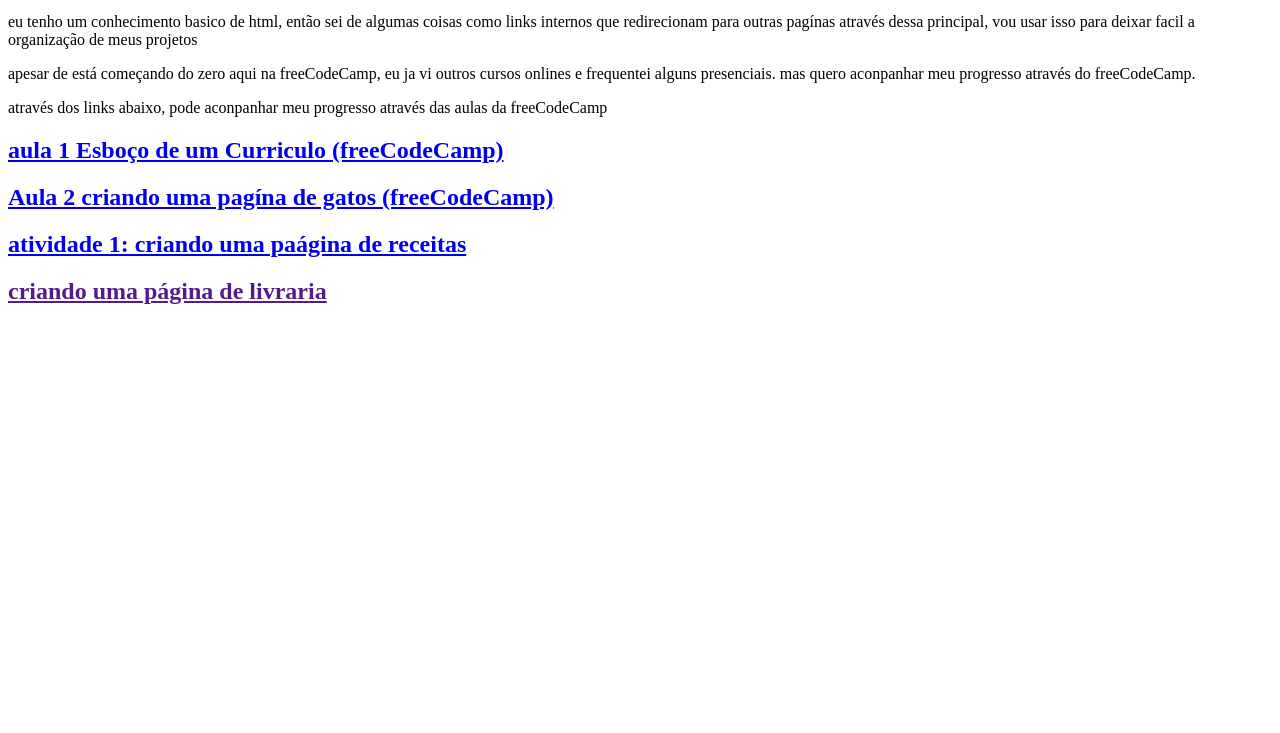
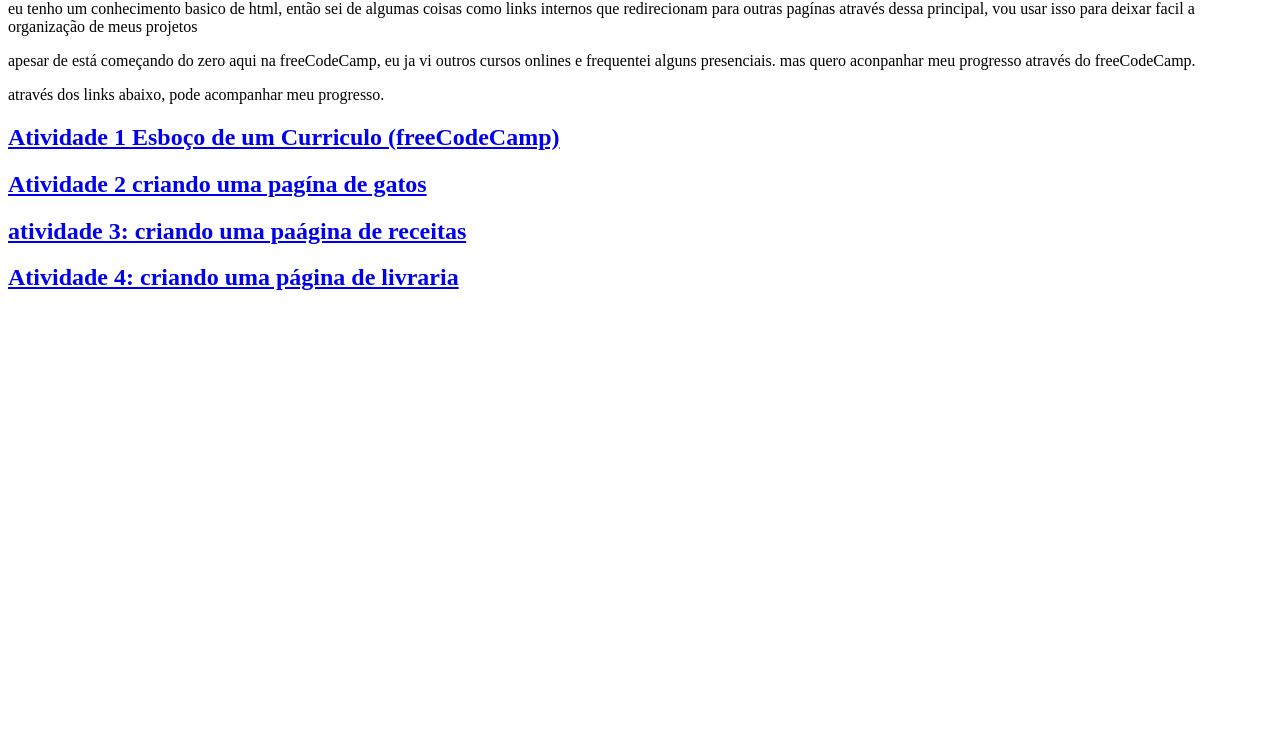
Before and after one commit to Martinskauan009/Inicio-projeto-1-HTML, a plain HTML site: page index.html in a window 1280 px wide. Shown: the part 67-800 px from the top of the page. Drawn offline with Linux system fonts and the light colour scheme.

Commit message:
corrigindo um erro de link e mudando umas coisas nos titulos

```diff
--- a/index.html
+++ b/index.html
@@ -6,27 +6,32 @@
     <title>Inicio</title>
 </head>
 <body>
+<section>
+    <main>
         <h1>Arquivo Principal do Index</h1>
 
         <p>eu tenho um conhecimento basico de html, então sei de algumas coisas como links internos que redirecionam para outras pagínas através dessa principal, vou usar isso para deixar facil a organização de meus projetos</p>
 
         <p>apesar de está começando do zero aqui na freeCodeCamp, eu ja vi outros cursos onlines e frequentei alguns presenciais. mas quero aconpanhar meu progresso através do freeCodeCamp.</p>
 
-<p>através dos links abaixo, pode aconpanhar meu progresso através das aulas da freeCodeCamp</p>
+        <p>através dos links abaixo, pode acompanhar meu progresso.</p>
 
         <a href="esboço-de-um-curriculo.html">
-    <h2>aula 1 Esboço de um Curriculo (freeCodeCamp)</h2>
+            <h2>Atividade 1 Esboço de um Curriculo (freeCodeCamp)</h2>
         </a>
 
-<a href="criando-uma-pagína-de-gatos.html"><h2>Aula 2 criando uma pagína de gatos (freeCodeCamp)</h2></a>
+        <a href="criando-uma-pagína-de-gatos.html">
+            <h2>Atividade 2 criando uma pagína de gatos</h2></a>
 
         <a href="criando-uma-página-de-receitas.html">
-    <h2>atividade 1: criando uma paágina de receitas</h2>
+            <h2>atividade 3: criando uma paágina de receitas</h2>
         </a>
 
-<a href="">
-    <h2>criando uma página de livraria</h2>
+        <a href="criando-uma-página-de-livaria.html">
+            <h2> Atividade 4: criando uma página de livraria</h2>
         </a>
+    </main>
+</section>
 
 </body>
 </html>
```
Lines whose indentation alone changed are shown as unchanged.
